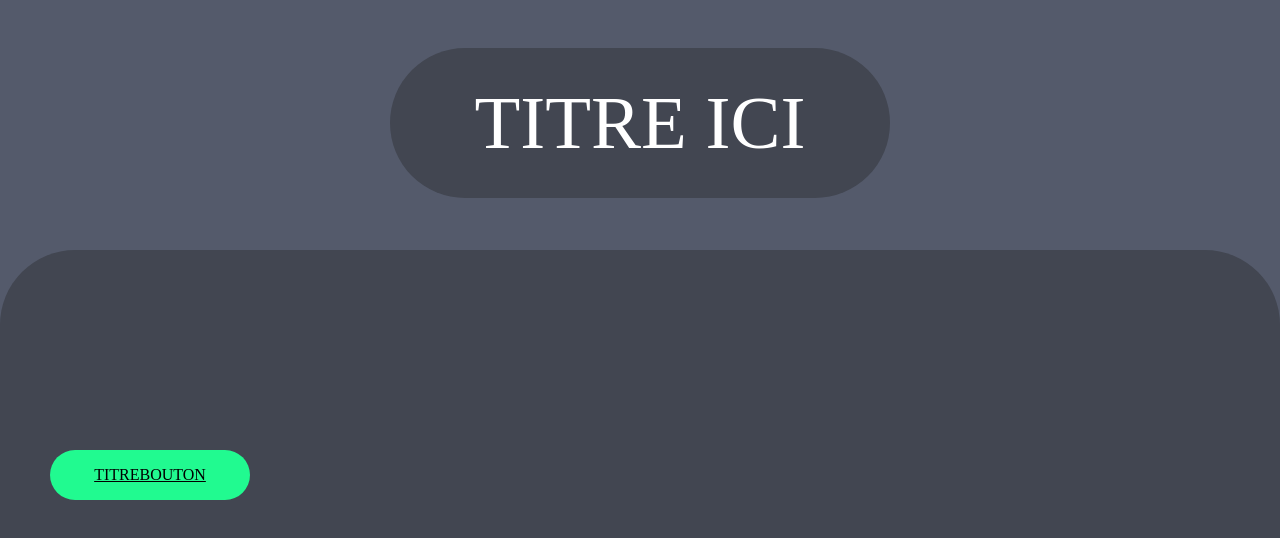
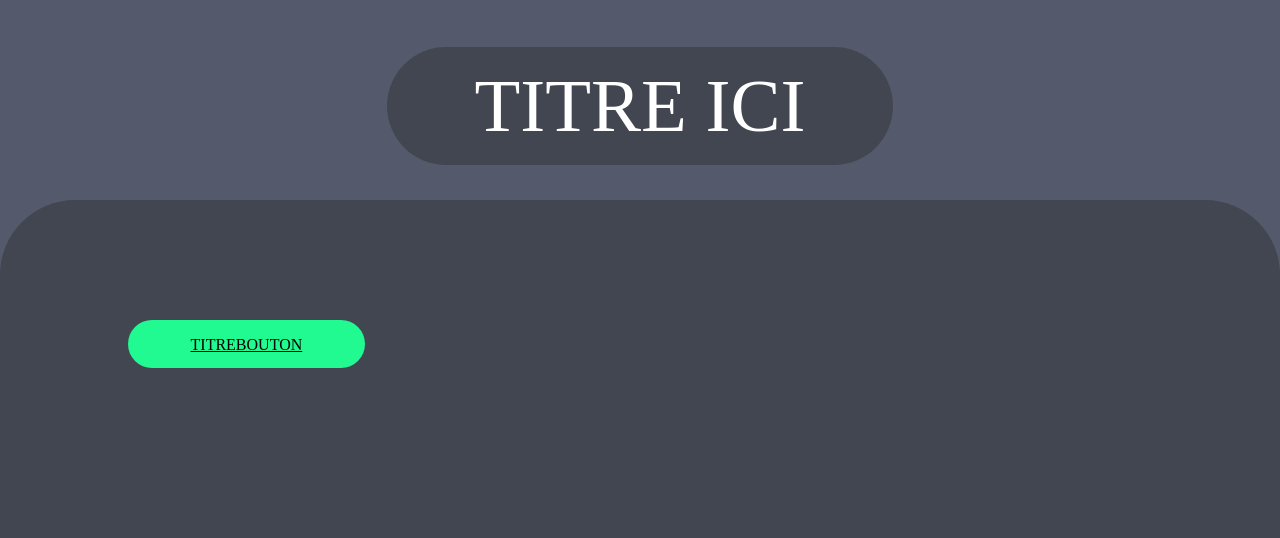
Before and after one commit to Me-K/site-ancien-iut, a plain HTML site: page Squellete_Travail_fin_annee/index.html in a window 1280 px wide. Drawn offline with Linux system fonts and the light colour scheme.

Commit message:
Update style.css

```diff
--- a/Squellete_Travail_fin_annee/css/style.css
+++ b/Squellete_Travail_fin_annee/css/style.css
@@ -6,9 +6,9 @@ body{
     position: relative;
     background-color: #424651;
     border-radius: 75px;
-    width: 500px;
-    height: 150px;
-    top: 40px;
+    width: 40%;
+    height: 15%;
+    top: 5%;
     margin-left: auto;
     margin-right: auto;
 }
@@ -17,7 +17,7 @@ body{
     position: absolute;
     background-color: #424651;
     border-radius: 75px 75px 0px 0px;
-    top: 250px;
+    top: 25%;
     right: 0px;
     left: 0px;
     bottom: 0px;
@@ -35,11 +35,11 @@ body{
 #bouton{
     position: absolute;
     background-color: #21fa90;
-    height: 50px;
-    width: 200px;
+    height: 8%;
+    width: 18.5%;
     border-radius: 25px;
-    top: 200px;
-    left: 50px;
+    top: 20%;
+    left: 10%;
     display: table-cell;
 }
 
```
